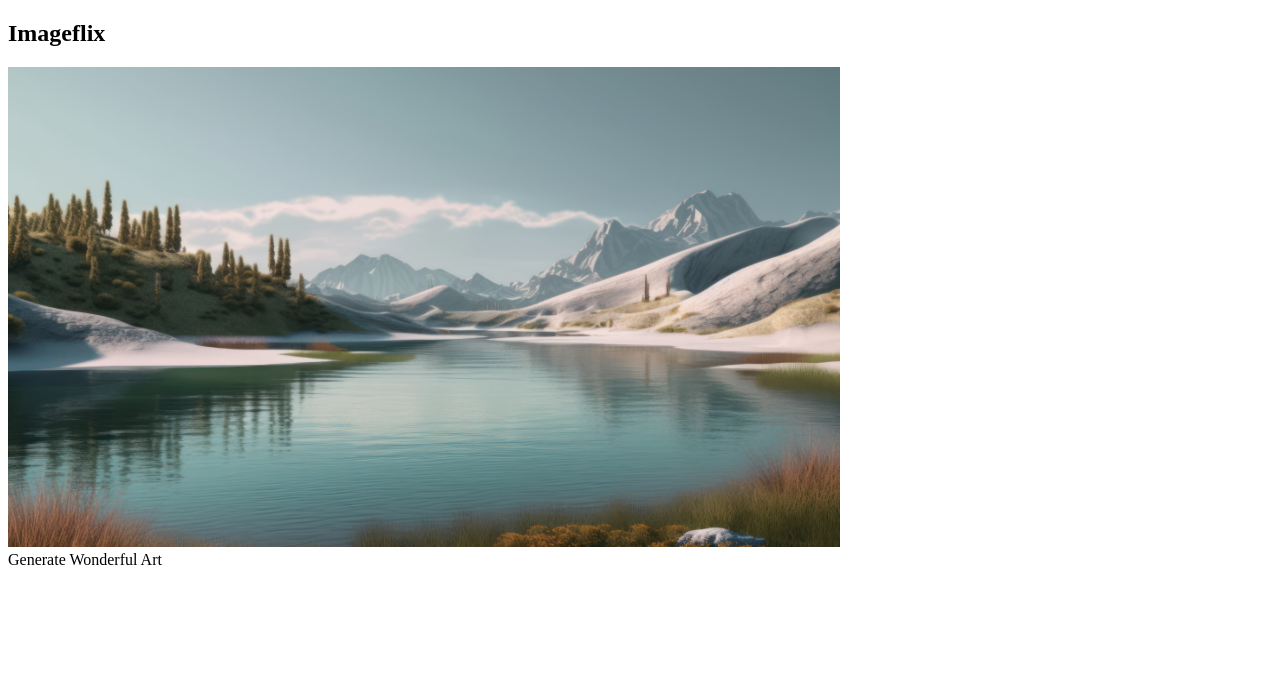
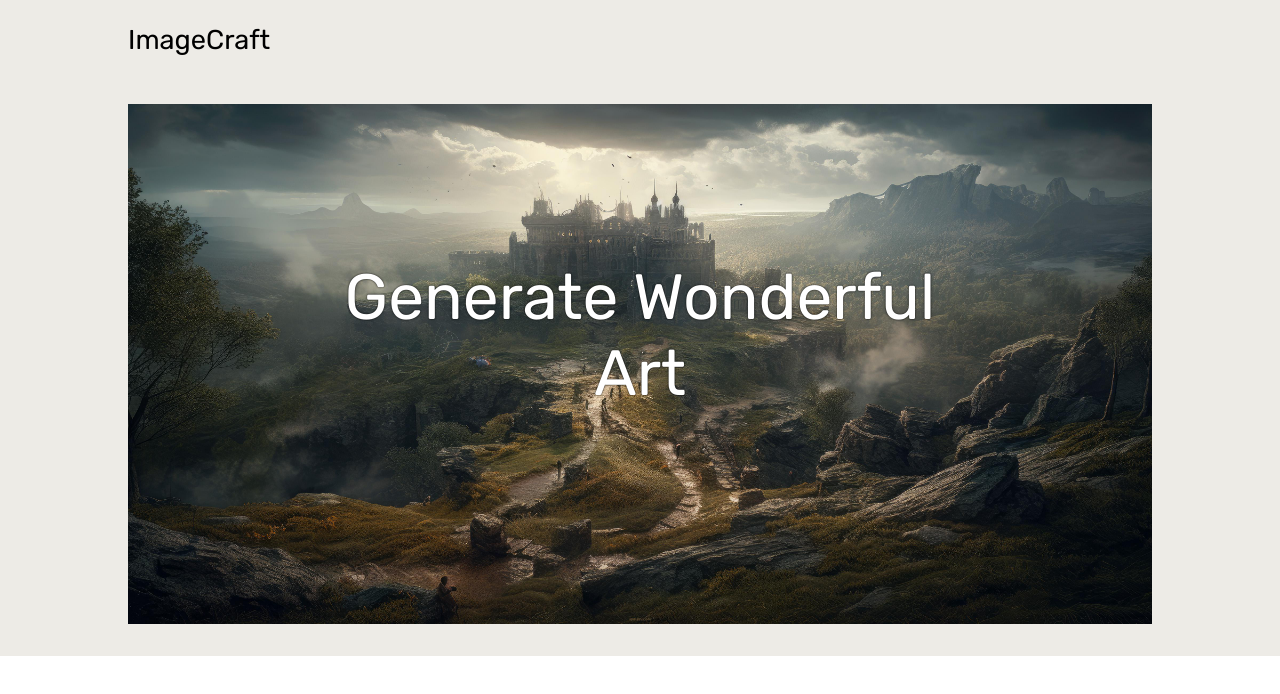
Before and after one commit to AlexStan0/ImagiCraft, a React (Create React App) app: page / in a window 1280 px wide. Shown: the top 694 px of the page. Built offline with nearby package versions, Linux system fonts and the light colour scheme.

Commit message:
finished the header component, moving onto creating the body and the rendered image components

```diff
--- a/public/index.html
+++ b/public/index.html
@@ -1,12 +1,22 @@
 <!DOCTYPE html>
+
 <html lang="en">
     <head>
+
+        <!--Setup the necessarry font families and viewport containers-->
         <meta charset="UTF-8">
         <meta http-equiv="X-UA-Compatible" content="IE=edge">
         <meta name="viewport" content="width=device-width, initial-scale=1.0">
-    <title>Document</title>
+        <link rel="stylesheet" href="https://fonts.googleapis.com/css?family=Rubik" />
+        <title>ImageCraft</title>
+
     </head>
+
     <body>
+
+        <!--Root element to which everything will be rendered-->
         <div id="root"></div>
+
     </body>
+
 </html>
--- a/src/components/App.jsx
+++ b/src/components/App.jsx
@@ -11,11 +11,12 @@ import React from 'react';
 import Header from './Header.jsx';
 
 //import assets
-import banner from '../assets/ForestLake.jpg';
+import banner from '../assets/banner.jpg'
 
 function App() {
 
-    const title = "Imageflix";
+    //store the title of the website
+    const title = "ImageCraft";
 
     return (
         <>
--- a/src/components/Header.jsx
+++ b/src/components/Header.jsx
@@ -25,12 +25,17 @@ function Header(props) {
 
     return (
 
-        <div className="global_header">
-            <h2>{websiteTitle}</h2>
-            <div>
-                <img src={imageSrc} alt="banner" className="banner_image" />
-                <div className="center-text">Generate Wonderful Art</div>
+        <div className="header">
+
+            <h1 id="title">{websiteTitle}</h1>
+
+            <div className="banner_container rounded_corners">
+
+                <img src={imageSrc} alt="banner" className="banner_image rounded_corners" />
+                <div className="center_text">Generate Wonderful Art</div>
+
             </div>
+
         </div>
 
     );
--- a/src/style/Header.css
+++ b/src/style/Header.css
@@ -1,8 +1,73 @@
 /*
     CSS style file for the Header component located in /components/Header.jsx
+    Author: Alexandru Stan
+    Since: June 2023
+
 */
 
+body, html {
+
+    width: 100%;
+    margin: 0;
+    padding: 0;
+    height:100%;
+
+}
+
+.rounder_corners {
+
+    border-radius: 1px;
+
+}
+
+.header {
+
+    background-color: #edebe6;
+    padding-top: 0;
+    height: 100%;
+
+}
+
+#title {
+
+    padding-top: 3vh;
+    padding-left: 10vw;
+    margin: 0;
+    font-size: 1.7em;
+    font-family: 'Rubik', monospace;
+    font-weight: 100;
+    padding-bottom: 2vh;
+
+}
+
+.banner_container {
+
+    display: flex;
+    justify-content: center;
+    position: relative;
+    text-align: center;
+    position: relative;
+    color: white;
+
+}
+
 .banner_image {
-    height: 60vh;
-    width: 65vw;
+
+    height: 65vh;
+    width: 80vw;
+    padding-top: 4vh;
+    padding-bottom: 4vh;
+
 }
+
+.center_text {
+
+    font-family: 'Rubik', monospace;
+    font-size: 4em;
+    position: absolute;
+    top: 45%;
+    left: 50%;
+    transform: translate(-50%, -50%);
+    text-shadow: black 0px 0px 2px;
+
+}
```
Also changed, not shown: src/assets/ForestLake.jpg (deleted), src/assets/banner.jpg (added), src/assets/citation.txt (deleted), src/components/Body.jsx (added), src/components/GeneratedImage.jsx (added). Lines whose indentation alone changed are shown as unchanged.
